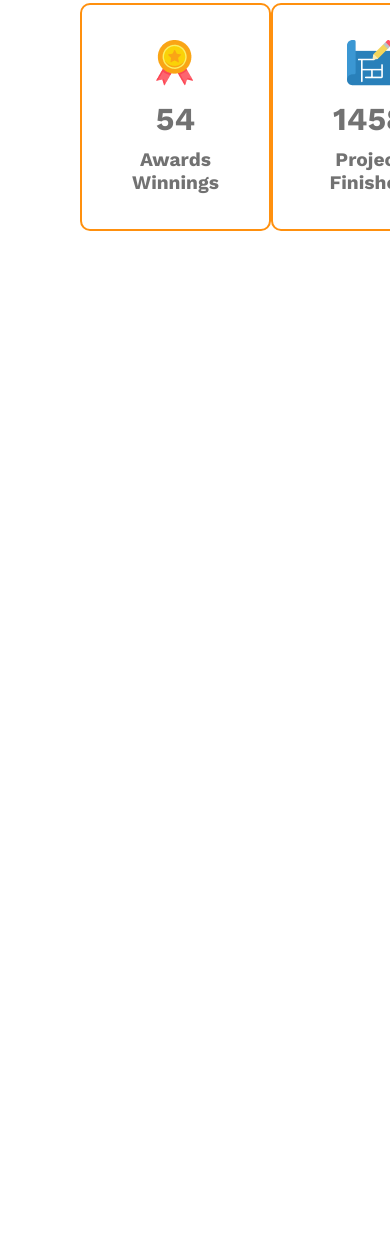
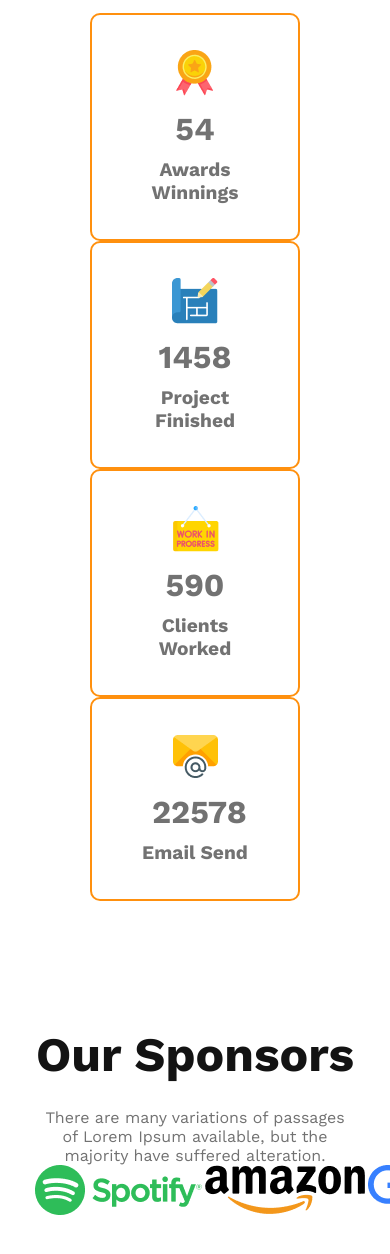
Before and after one commit to MarufHasanShihab/G3-Architects, a plain HTML site: page index.html in a window 390 px wide. Shown: the part 5019-6273 px from the top of the page. Before the commit the page ends 5325 px from the top, so only its background shows below. Drawn offline with nearby package versions, Linux system fonts and the light colour scheme; a web font is replaced by a local one.

Commit message:
compelet the full website and responsibe

```diff
--- a/index.html
+++ b/index.html
@@ -111,7 +111,15 @@
     </div>
   </main>
   <footer>
-
+    <h1>Our Sponsors</h1>
+    <p>There are many variations of passages of Lorem Ipsum available, but the majority have suffered alteration.</p>
+    <div class="footer-logo">
+      <img src="images/sponsors/spotify.png" >
+      <img src="images/sponsors/amazon.png" alt="">
+      <img src="images/sponsors/google.png" alt="">
+      <img src="images/sponsors/telerama.png" alt="">
+      <img src="images/sponsors/figma.png" alt="">
+    </div>
   </footer>
 </body>
 </html>
--- a/style.css
+++ b/style.css
@@ -124,34 +124,7 @@ main{
 
 
 
- /* Media Quary */
-@media screen and (max-width:576px) {
-  header{
-    padding: 20px
-  }
-  nav {
-    text-align: center;
-  }
-  nav ul li{
-    display: none;
-  }
 
-.features{
-  padding: 10px 50px;
-  flex-direction: column;
-}
-.features-text{
-  text-align: center;
-  padding: 10px;
-}
-.features-img{
-  grid-template-columns: 1fr;
-}
-.features2{
-  flex-direction: column;
-  text-align: center;
-}
-}
 /* Facts Section */
 .facts-section{
   margin-top: 50px;
@@ -185,6 +158,71 @@ main{
 }
 /* Facts Section End */
 
+/* Footer Section Start */
+footer{
+  padding:40px 35px ;
+  text-align: center;
+}
+footer h1{
+  font-size: 3em;
+  font: 700;
+  color: #131313;
+}
+footer p{
+  margin-top: 25px;
+  color: #727272;
+}
+.footer-logo{
+  padding:60px 20px;
+  display: flex;
+  justify-content: space-between;
+  align-items: center;
+}
+
+
+
+
+ /* Media Quary */
+ /* Mobile Device */
+ @media screen and (max-width:576px) {
+  header{
+    padding: 20px
+  }
+  nav {
+    text-align: center;
+  }
+  nav ul li{
+    display: none;
+  }
+
+.features{
+  padding: 10px 50px;
+  flex-direction: column;
+}
+.features-text{
+  text-align: center;
+  padding: 10px;
+}
+.features-img{
+  grid-template-columns: 1fr;
+}
+.features2{
+  flex-direction: column;
+  text-align: center;
+}
+.facts-section{
+  padding: 10px;
+  text-align: center;
+}
+.facts-all-iteam{
+flex-direction: column;
+}
+.footer-logo{
+  padding: 0px;
+}
+}
+
+
 
 
 /* Medium Device */
```
